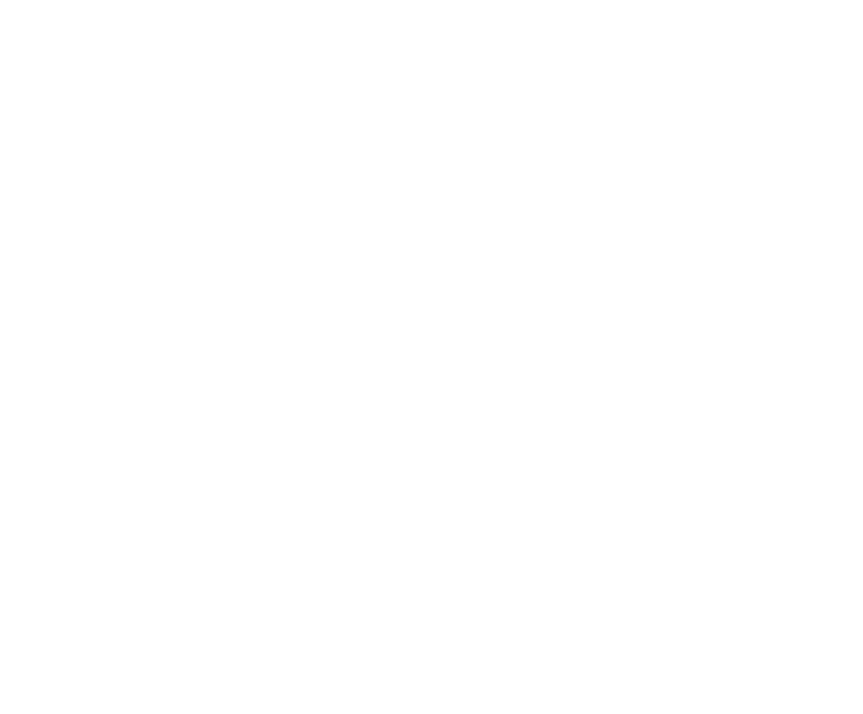
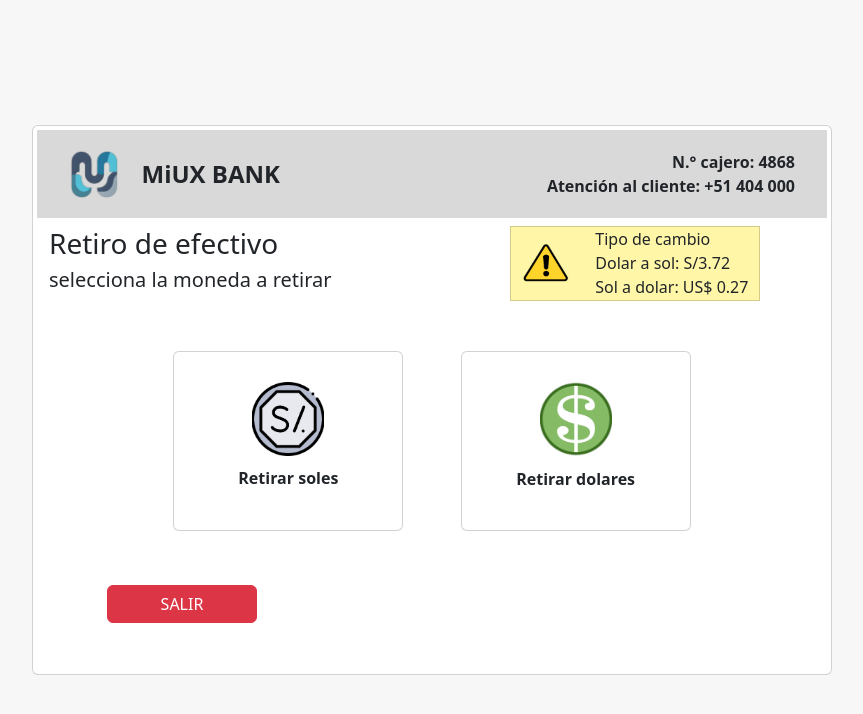
Before and after one commit to LuisF3381/R3.2-Capa-de-software-que-maneja-la-disposici-n-de-las-interfaces-y-elementos, a React (Create React App) app in the folder miuxbank/: page /retiro/seleccion-moneda/1 in a window 1280 px wide. Before the commit this address had no page. Shown: the top 714 px of the page, without its empty margins (208-1071 px from the left). Built offline with nearby package versions, Linux system fonts and the light colour scheme.

Commit message:
Seleccion de moneda completado

```diff
--- a/miuxbank/src/App.js
+++ b/miuxbank/src/App.js
@@ -4,6 +4,7 @@
 import LoginPage from './pages/sesionLogin.jsx';
 import MenuATM from './pages/menu/menuATM.jsx'
 import SeleccionCuenta from './pages/retiro_op/selectionCuenta.jsx'
+import SeleccionMoneda from './pages/retiro_op/selectionMoneda';
 
 import 'bootstrap/dist/css/bootstrap.min.css';
 
@@ -26,7 +27,9 @@
 
         {/*Retiro de efectivo*/}
         <Route path="/retiro/seleccion-cuenta/:idUserModel" element={<SeleccionCuenta/>}/>
+        <Route path="/retiro/seleccion-moneda/:idUserModel" element={<SeleccionMoneda/>}/>
 
+        {/*Deposito de efectivo*/}
 
       </Routes>
     </BrowserRouter>
--- a/miuxbank/src/pages/retiro_op/selectionCuenta.jsx
+++ b/miuxbank/src/pages/retiro_op/selectionCuenta.jsx
@@ -26,7 +26,7 @@
     const handleCardClick1 = () => {
         // Esta función se llamará cuando se haga clic en la tarjeta
         // Puedes realizar las acciones necesarias aquí
-        navigate('/retiro/seleccion-cuenta/2');
+        navigate('/retiro/seleccion-moneda/2');
       };
 
 
--- a/miuxbank/src/pages/retiro_op/selectionMoneda.jsx
+++ b/miuxbank/src/pages/retiro_op/selectionMoneda.jsx
@@ -0,0 +1,119 @@
+import React, { useState, useEffect } from 'react';
+import { Container, Row, Col, Card, Image, ListGroup, Modal, Button, Form} from 'react-bootstrap';
+import BankComponent from '../components/generals/upVar';
+
+import advertencia from '../../images/advertencia.png'
+import { useNavigate } from 'react-router-dom';
+
+import { useTranslation } from 'react-i18next';
+
+import sol_icon from '../../images/sol_icon.png'
+import dolar_icon from '../../images/dolar_icon.png'
+
+function SeleccionMoneda() {
+
+    const navigate = useNavigate();
+
+    // Para el traductor de texto
+    const { t, i18n } = useTranslation();
+
+    // Para la primera opcion mas usada
+    const handleCardClick1 = () => {
+        // Esta función se llamará cuando se haga clic en la tarjeta
+        // Puedes realizar las acciones necesarias aquí
+        navigate('/retiro/seleccion-cuenta/2');
+      };
+
+    // Aquí puedes agregar el manejo de eventos o cualquier lógica adicional
+    const handleCancel = () => {
+        // Lógica para el botón de cancelar
+    };
+
+    return (
+        <Container fluid className="vh-100 d-flex justify-content-center align-items-center" style={{ background: '#f7f7f7' }}>
+        <Card style={{ width: 800, height: 550, background: 'white' }} className="p-1">
+            <Container>
+            <BankComponent/>
+
+            <div style={{ height: '8px' }} />
+
+            <Row className="align-items-center justify-content-between no-gutters">
+                <Col md={7}>
+                    <h3>Retiro de efectivo</h3>
+                    <h5>selecciona la moneda a retirar</h5>
+                </Col>
+
+                <Col md={5} className="d-flex align-items-center">
+                        <Card
+                            className="d-flex align-items-center"
+                            style={{ width: '250px', height: '75px', backgroundColor: '#FFF6A7',borderRadius: '0', }}
+                        >
+                            <Card.Body className="m-0 p-0">
+                                <Row className="align-items-center">
+                                    <Col xs="auto">
+                                        <Image src={advertencia} alt="Descripción" width={50} height={50} />
+                                    </Col>
+                                    <Col xs="auto">
+                                        <Row>
+                                            <h9 >Tipo de cambio</h9>
+                                        </Row>
+                                        <Row>
+                                            <h11>Dolar a sol: S/3.72</h11>
+                                        </Row>
+                                        <Row>
+                                            <h11>Sol a dolar: US$ 0.27</h11>
+                                        </Row>
+                                    </Col>
+                                </Row>
+                            </Card.Body>
+                        </Card>
+                </Col>
+            </Row>
+            <div style={{ height: '50px' }} />
+
+            {/*AQUI SE PUEDEN SELECCIONAR LOS TIPOS DE MONEDA RETIRAR */}
+            <Row className="justify-content-center">
+                <Col xs={4} >
+                    {/*PRIMERA CUENTA*/}
+                    <Row className="justify-content-center">
+                        <Card onClick={handleCardClick1} className="text-center" style={{ width: '230px', height: '180px', cursor: 'pointer' }}>
+                            <Card.Body className="d-flex flex-column justify-content-center align-items-center" style={{ height: '100%' }}>
+                            <Card.Img variant="top" src={sol_icon} style={{ maxWidth: '42%', marginBottom: '10px' }} />
+                            <p style={{ fontWeight: 'bold', marginBottom: '10px' }}>Retirar soles</p>
+                            </Card.Body>
+                        </Card>
+                    </Row>
+                    <div style={{ height: '30px' }} />
+                </Col>
+
+                <Col xs="auto"></Col>
+                <Col xs={4}>
+                    {/*PRIMERA CUENTA*/}
+                    <Row className="justify-content-center">
+                        <Card onClick={handleCardClick1} className="text-center" style={{ width: '230px', height: '180px', cursor: 'pointer' }}>
+                            <Card.Body className="d-flex flex-column justify-content-center align-items-center" style={{ height: '100%' }}>
+                            <Card.Img variant="top" src={dolar_icon} style={{ maxWidth: '42%', marginBottom: '10px' }} />
+                            <p style={{ fontWeight: 'bold', marginBottom: '10px' }}>Retirar dolares</p>
+                            </Card.Body>
+                        </Card>
+                    </Row>
+                    <div style={{ height: '30px' }} />
+                </Col>
+            </Row>
+
+            <Row className="d-flex justify-content-center mt-4">
+                <Col xs="auto">
+                    <Button variant="danger" style={{ width: '150px', marginRight: '500px' }} onClick={handleCancel}>
+                    {t('exit')}
+                    </Button>
+                </Col>
+            </Row>
+
+
+            </Container>
+            </Card>
+        </Container>
+        );
+    }
+
+    export default SeleccionMoneda;
```
Also changed, not shown: miuxbank/src/images/advertencia.png (added), miuxbank/src/pages/deposito_op/depositoEfectivo.jsx (added).
